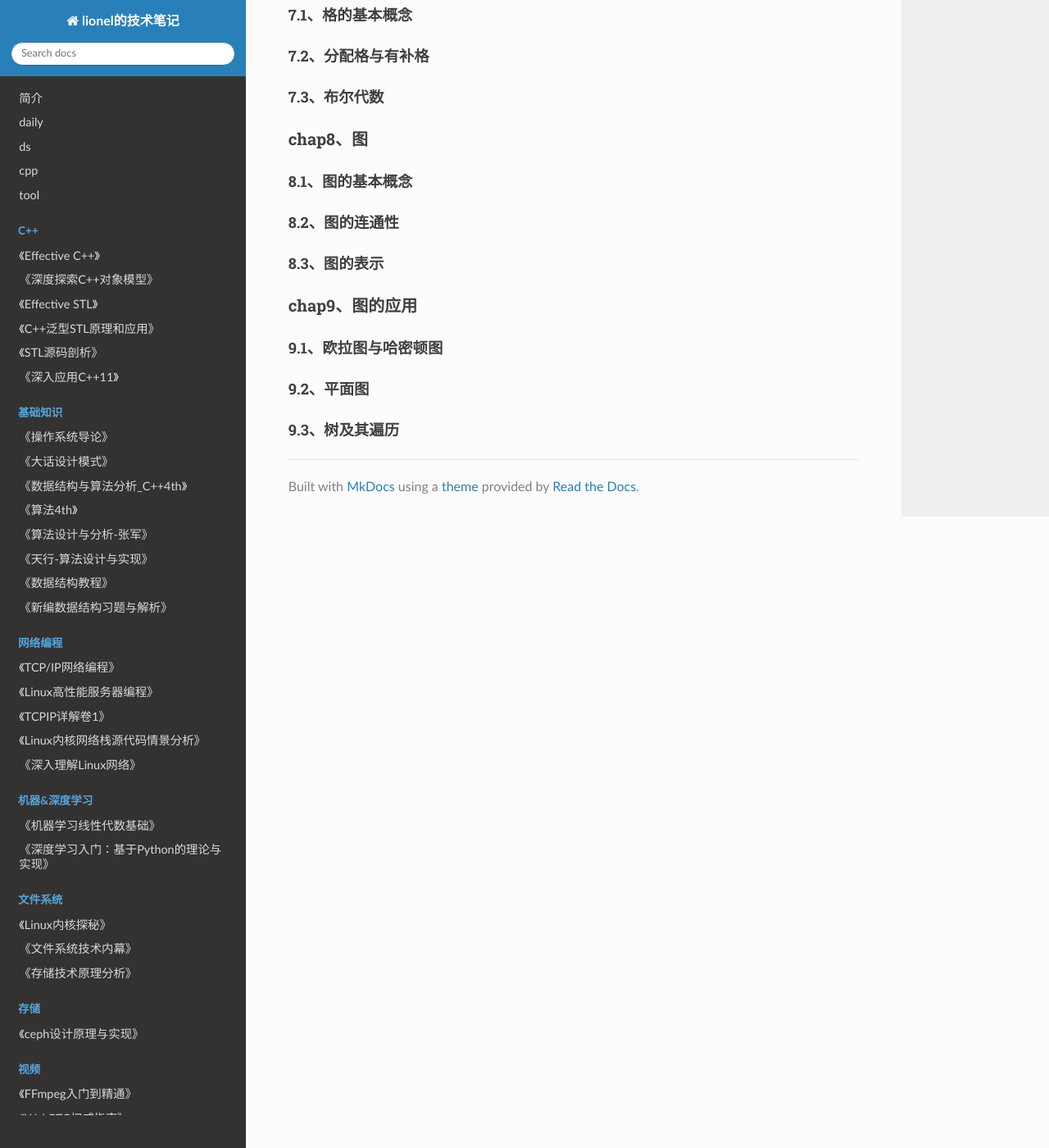
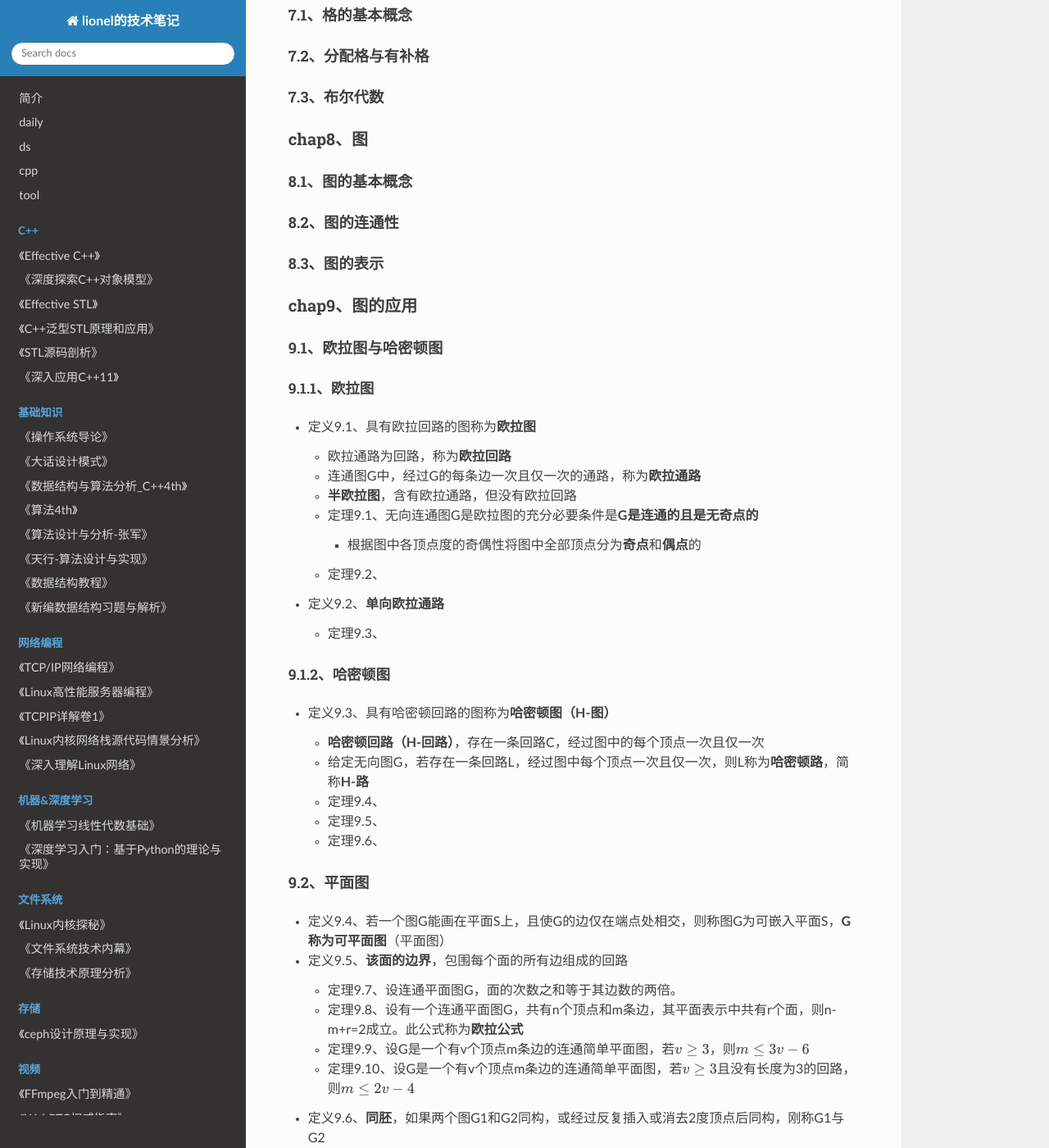
Before and after one commit to wolflion/booknotes, an MkDocs documentation site: the page built from docs/95selfStudy/离散数学.md, in a window 1280 px wide and 1400 px high, scrolled down 4432 px. Shown: the whole window at 82% size. Built offline with MkDocs 1.6.1, drawn with Linux system fonts in a browser that asks for light colours; nearby versions of some CDN libraries; formulas are drawn with MathJax 3; some of the changed text lies outside the part shown.

Commit message:
Update 离散数学.md

```diff
--- a/docs/95selfStudy/离散数学.md
+++ b/docs/95selfStudy/离散数学.md
@@ -3,10 +3,10 @@
 ### 0
 
 + 研究**离散量**，包括：
-  + 数理逻辑
-  + 集合与关系理论
-  + 代数系统与布尔代数
-  + 图与树
+  + 数理逻辑（chap1-3）
+  + 集合与关系理论（chap4-5）
+  + 代数系统与布尔代数（chap6-7）
+  + 图与树（chap8-9）
 
 ### chap1、命题与命题公式
 
@@ -188,6 +188,65 @@
 
 #### 9.1、欧拉图与哈密顿图
 
+##### 9.1.1、欧拉图
+
++ 定义9.1、具有欧拉回路的图称为**欧拉图**
+  + 欧拉通路为回路，称为**欧拉回路**
+  + 连通图G中，经过G的每条边一次且仅一次的通路，称为**欧拉通路**
+  + **半欧拉图**，含有欧拉通路，但没有欧拉回路
+  + 定理9.1、无向连通图G是欧拉图的充分必要条件是**G是连通的且是无奇点的**
+    + 根据图中各顶点度的奇偶性将图中全部顶点分为**奇点**和**偶点**的
+  + 定理9.2、
++ 定义9.2、**单向欧拉通路**
+  + 定理9.3、
+
+##### 9.1.2、哈密顿图
+
++ 定义9.3、具有哈密顿回路的图称为**哈密顿图（H-图）**
+  + **哈密顿回路（H-回路）**，存在一条回路C，经过图中的每个顶点一次且仅一次
+  + 给定无向图G，若存在一条回路L，经过图中每个顶点一次且仅一次，则L称为**哈密顿路**，简称**H-路**
+  + 定理9.4、
+  + 定理9.5、
+  + 定理9.6、
+
 #### 9.2、平面图
 
++ 定义9.4、若一个图G能画在平面S上，且使G的边仅在端点处相交，则称图G为可嵌入平面S，**G称为可平面图**（平面图）
++ 定义9.5、**该面的边界**，包围每个面的所有边组成的回路
+  + 定理9.7、设连通平面图G，面的次数之和等于其边数的两倍。
+  + 定理9.8、设有一个连通平面图G，共有n个顶点和m条边，其平面表示中共有r个面，则n-m+r=2成立。此公式称为**欧拉公式**
+  + 定理9.9、设G是一个有v个顶点m条边的连通简单平面图，若$v\geq3$，则$m\leq3v-6$
+  + 定理9.10、设G是一个有v个顶点m条边的连通简单平面图，若$v\geq3$且没有长度为3的回路，则$m\leq2v-4$
++ 定义9.6、**同胚**，如果两个图G1和G2同构，或经过反复插入或消去2度顶点后同构，刚称G1与G2
+  + *什么是 同构？*
+  + 定理9.11、
+
 #### 9.3、树及其遍历
+
+##### 9.3.1、树的基本概念
+
++ 定义9.7、一个连通且无回路的无向图称为**树**，也叫**自由树**
+  + 定理9.12、
+  + 定理9.13、
+  + 推论9.1、
+  + 定理9.14、树T的每一个分支结点都是T的**割点**
+  + 定理9.15、连通图至少有一棵生成树
++ 定义9.8
++ 定义9.9
++ 定义9.10
+  + 定理9.16、使用Kruskal算法生成的生成树T是**最小生成树**
++ 定义9.11
++ 定义9.12
++ 定义9.13
++ 定义9.14
++ 定义9.15
++ 定义9.16、在有根树中，若每一个结点的出度小于等于m，则称这棵树为**m叉树**
+
+##### 9.3.2、二叉树的基本概念
+
++ 0
+  + 定理9.17
+
+##### 9.3.3、二叉树与树的遍历
+
++ 定义9.17、**树的遍历**是指依次访问树中的每个结点一次且仅访问一次。也称为**树的周游**
```
